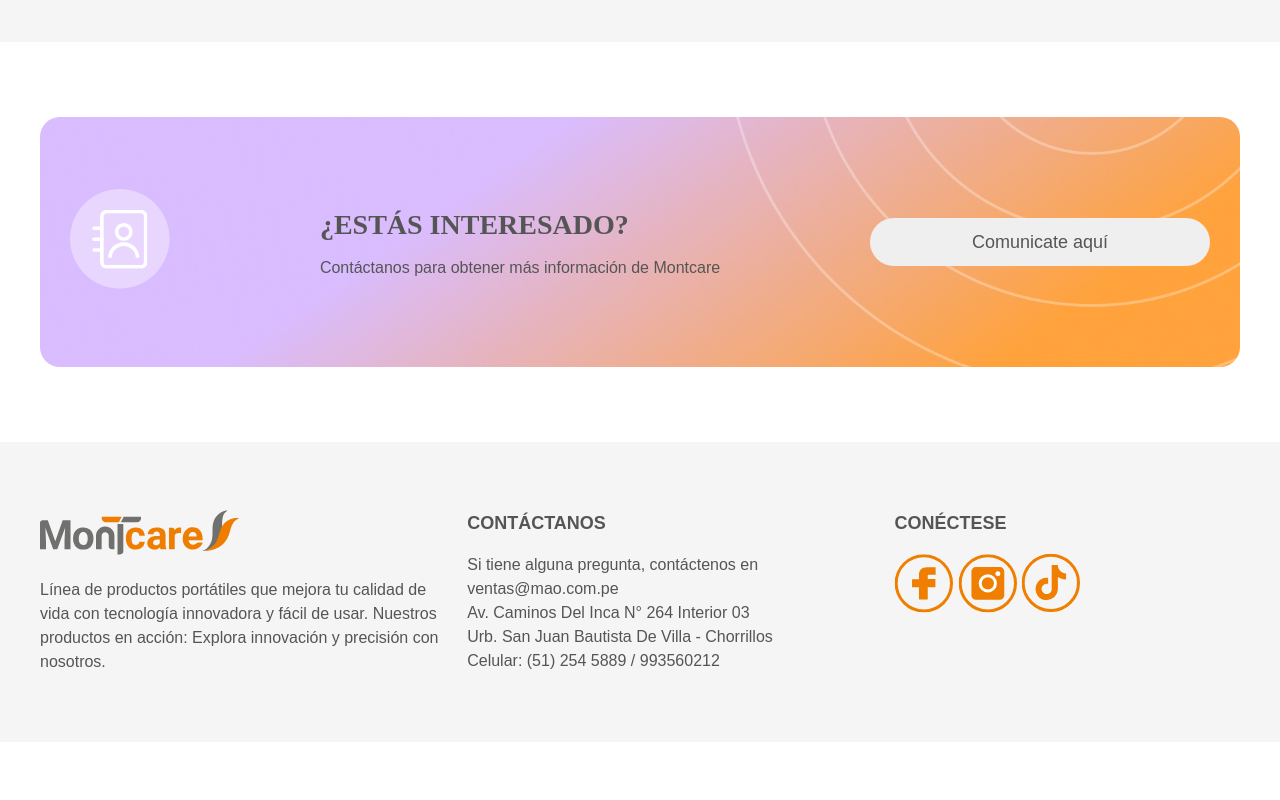
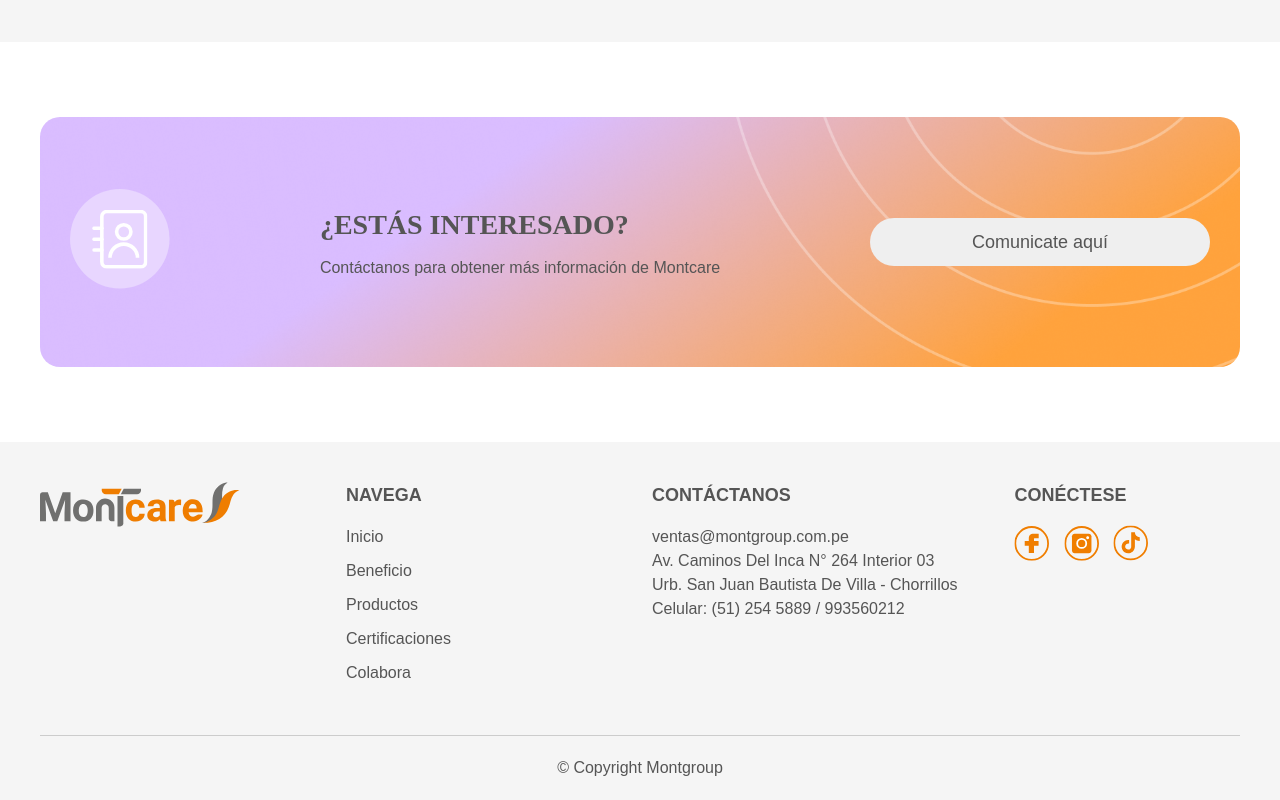
Before and after one commit to lisbethmarilu/mocare, a plain HTML site: page index.html in a window 1280 px wide. Shown: the part 3586-4386 px from the top of the page. Before the commit the page ends 4328 px from the top, so only its background shows below. Drawn offline with Linux system fonts and the light colour scheme; a web font is replaced by a local one.

Commit message:
footer copleto

```diff
--- a/index.html
+++ b/index.html
@@ -222,12 +222,20 @@
             <div class="content">
                 <div class="footer-nosotros">
                     <img src="./img/montcare_logo.svg">
-                    <p>Línea de productos portátiles que mejora tu calidad de vida con tecnología innovadora y fácil de
-                        usar. Nuestros productos en acción: Explora innovación y precisión con nosotros.</p>
+                </div>
+                <div class="footer-menu">
+                    <h3>NAVEGA</h3>
+                    <ol class="footer-nav-list">
+                        <li><a href="#">Inicio</a></li>
+                        <li><a href="#">Beneficio</a></li>
+                        <li><a href="#">Productos</a></li>
+                        <li><a href="#">Certificaciones</a></li>
+                        <li><a href="#">Colabora</a></li>
+                    </ol>
                 </div>
                 <div class="footer-contactanos">
                     <h3>CONTÁCTANOS</h3>
-                    <p>Si tiene alguna pregunta, contáctenos en ventas@mao.com.pe<br>
+                    <p>ventas@montgroup.com.pe<br>
                         Av. Caminos Del Inca N° 264 Interior 03<br>
                         Urb. San Juan Bautista De Villa - Chorrillos<br>
                         Celular: (51) 254 5889 / 993560212</p>
@@ -238,6 +246,10 @@
                     <img src="./img/icon-instagram.svg">
                     <img src="./img/icon-tiktok.svg">
                 </div>
+            </div>
+            <div class="copyright">
+                <span>© Copyright Montgroup</span>
+
             </div>
         </div>
     </section>
--- a/styles.css
+++ b/styles.css
@@ -539,20 +539,22 @@ body {
 .comunicate .comunicate-icon img {
     height: 100px;
 }
-/* caracteristicas Styles */
+/* footer Styles */
 .footer{
     display: flex;
     align-items: center;
-    height: 300px;
     background: #F5F5F5;
 }
 .footer .content{
     display: flex;
     justify-content: space-between;
     gap: 24px;
+    padding-top: 40px;
+    padding-bottom: 40px;
+    border-bottom: 1px solid #ccc;
 }
 .footer-nosotros{
-    width: 35%;
+    width: 25%;
 }
 .footer-nosotros img{
     padding-bottom: 16px;
@@ -567,11 +569,37 @@ body {
     color: #555555;
     padding-bottom: 16px;
 }
+.footer-menu{
+    width: 25%;
+}
+.footer-nav-list>li>a {
+    color: #555555;
+    text-decoration: none;
+    font-size: 16px;
+
+}
+.footer-nav-list>li {
+    padding-bottom: 10px;
+}
+.footer-nav-list{
+    list-style: none;
+}
 .footer-contactanos{
-    width: 35%;
+    width: 30%;
 }
 .footer-redes{
-    width: 30%;
+    width: 20%;
+}
+.footer-redes img{
+    width: 35px;
+    height: auto;
+    margin-right: 10px;
+}
+.footer .copyright{
+    text-align: center;
+    padding-top: 20px;
+    padding-bottom: 20px;
+    color: #555555;
 }
 
 /* Responsive styles */
```
